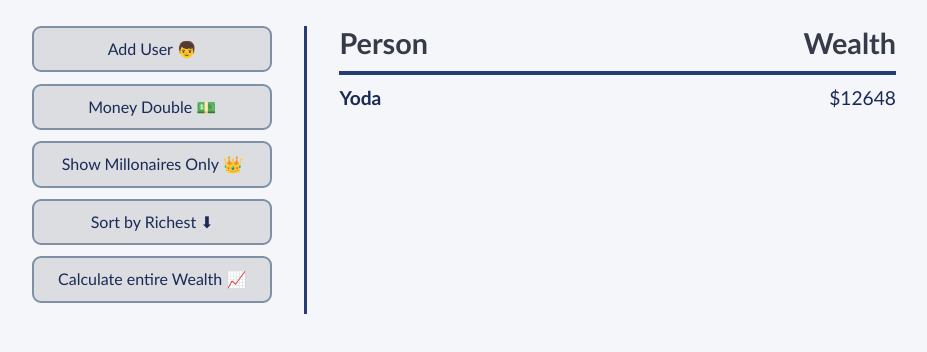
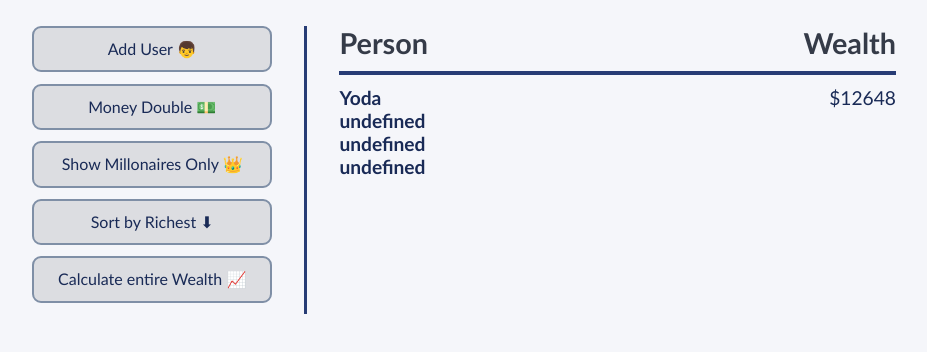
Before and after one commit to freaky4wrld/js-challenges, a plain HTML site: page DOM-Array-Methods/index.html in a window 1280 px wide. Shown: the part 122-474 px from the top of the page, without its empty margins (160-1087 px from the left). Drawn offline with Linux system fonts and the light colour scheme; no server answers.

Commit message:
uploaded basic js

```diff
--- a/DOM-Array-Methods/index.html
+++ b/DOM-Array-Methods/index.html
@@ -32,5 +32,6 @@
             </div>
         </div>
     </main>
+    <script src="script.js"></script>
 </body>
 </html>
--- /dev/null
+++ b/DOM-Array-Methods/script.js
@@ -0,0 +1,46 @@
+const usersArray = [];
+const displayArea = document.getElementById('users-display');
+const addUserBtn = document.getElementById('add-user');
+function generateUser(){
+    let newObject = new Object();
+    let xhr = new XMLHttpRequest();
+    xhr.open('GET', 'https://randomuser.me/api/', true);
+    xhr.onload = function(){
+        if(this.status == 200){
+            let jsonObj = JSON.parse(this.responseText);
+            newObject.name = `${jsonObj.results[0].name.first} ${jsonObj.results[0].name.last}`;
+            newObject.wealth = Math.floor(Math.random()*1000000);
+        }
+    }
+    xhr.send();
+    usersArray.push(newObject);
+}
+
+
+function addDefaultUser(){
+    for(let i=0; i<3; i++){
+        generateUser();
+        // console.log(usersArray);
+    }
+}
+
+addDefaultUser();
+
+usersArray.forEach((user,index)=>{
+    // console.log(user.name)
+    let row = document.createElement('div');
+    row.className = 'row';
+    let nameCol = document.createElement('div');
+    nameCol.classList.add('col','bold');
+    nameCol.innerText = `${usersArray[0].name}`;
+    let wealthCol = document.createElement('div');
+    wealthCol.classList.add('col','normal');
+    // wealthCol.innerText = `$ ${user.wealth}`;
+    row.appendChild(nameCol);
+    row.appendChild(wealthCol);
+    displayArea.appendChild(row);
+})
+
+addUserBtn.addEventListener('click', ()=>{
+    generateUser();
+})
```
